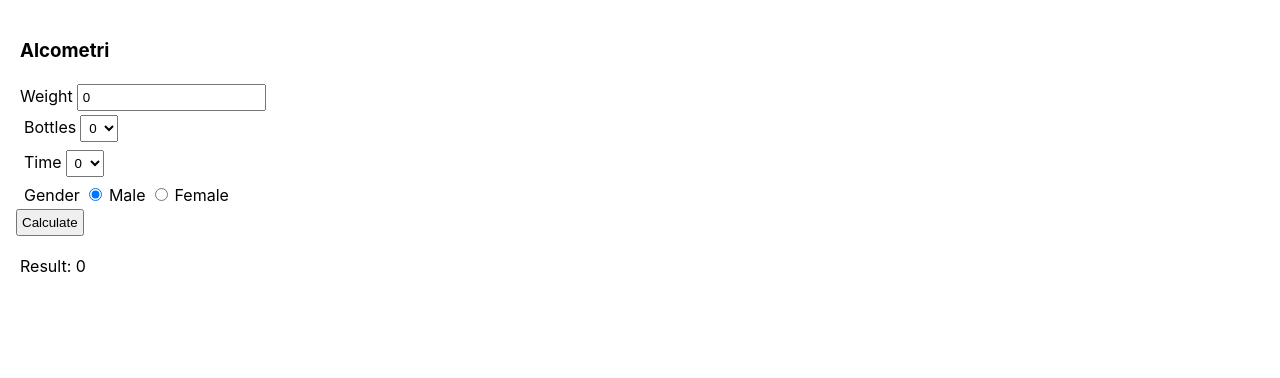
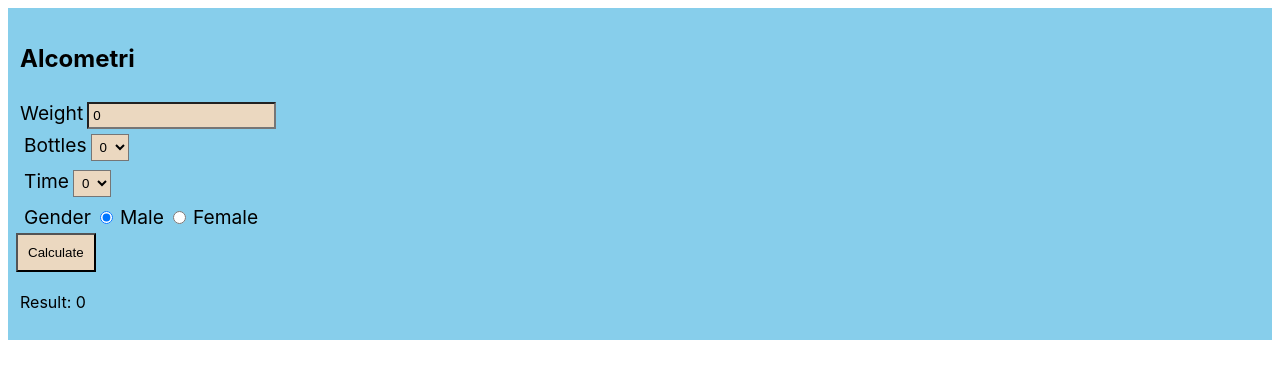
Before and after one commit to sako00/alcometer, a React (Create React App) app: page / in a window 1280 px wide. Shown: the top 378 px of the page. Built offline with nearby package versions, Linux system fonts and the light colour scheme.

Commit message:
css muokkaus

```diff
--- a/src/App.css
+++ b/src/App.css
@@ -1,3 +1,18 @@
 *{
   padding: 4px;
 }
+h3{
+  font-size: 1.5em;
+}
+label{
+  font-size: 1.2em;
+}
+div{
+  background-color: skyblue;
+}
+button{
+ padding: 10px;
+}
+select,input,button{
+  background-color: rgb(235, 216, 192);
+}
```
